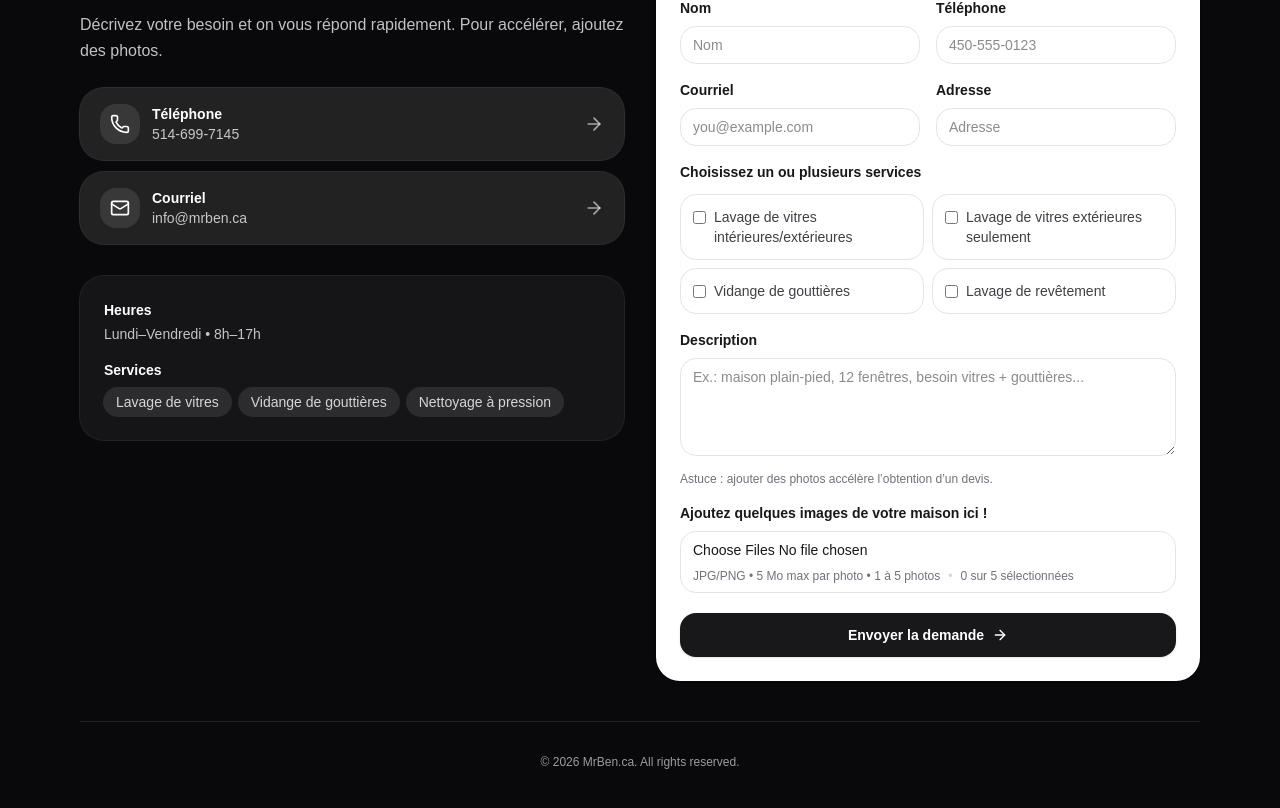
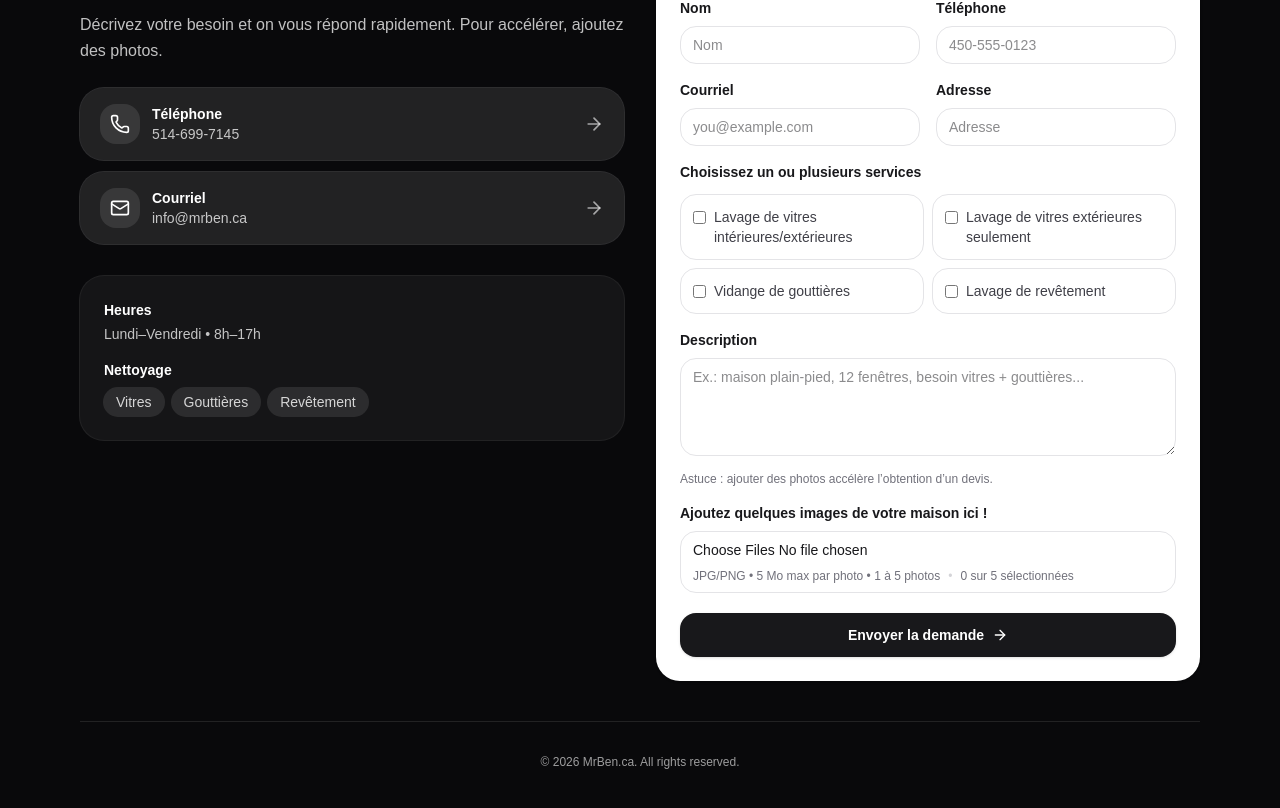
Before and after one commit to servicesmrben-wq/mrben-site1, a Next.js app: page / in a window 1280 px wide. Shown: the part 3355-4163 px from the top of the page. Built offline with nearby package versions, Linux system fonts and the light colour scheme.

Commit message:
Update services menu labels

```diff
--- a/app/MrBenRedesignPreview.jsx
+++ b/app/MrBenRedesignPreview.jsx
@@ -176,7 +176,10 @@ const i18n = {
     email: "Courriel",
     hours: "Heures",
     hoursText: "Lundi–Vendredi • 8h–17h",
-    services: "Services",
+    services: "Nettoyage",
+    servicesMenuVitres: "Vitres",
+    servicesMenuGout: "Gouttières",
+    servicesMenuSiding: "Revêtement",
 
     formT: "Demande en ligne",
     formP:
@@ -317,7 +320,10 @@ const i18n = {
     email: "Email",
     hours: "Hours",
     hoursText: "Mon–Fri • 8am–5pm",
-    services: "Services",
+    services: "Cleaning",
+    servicesMenuVitres: "Windows",
+    servicesMenuGout: "Gutters",
+    servicesMenuSiding: "Siding",
 
     formT: "Online request",
     open: "Open",
@@ -1022,7 +1028,7 @@ async function onSubmit(e) {
               <div className="mt-1 text-sm text-white/75">{t("hoursText")}</div>
               <div className="mt-4 text-sm font-semibold text-white">{t("services")}</div>
               <div className="mt-2 flex flex-wrap gap-2">
-                {[t("serviceVitresT"), t("serviceGoutT"), t("servicePressT")].map((s) => (
+                {[t("servicesMenuVitres"), t("servicesMenuGout"), t("servicesMenuSiding")].map((s) => (
                   <span
                     key={s}
                     className="rounded-full bg-white/10 px-3 py-1 text-sm text-white/80 ring-1 ring-white/10"
```
